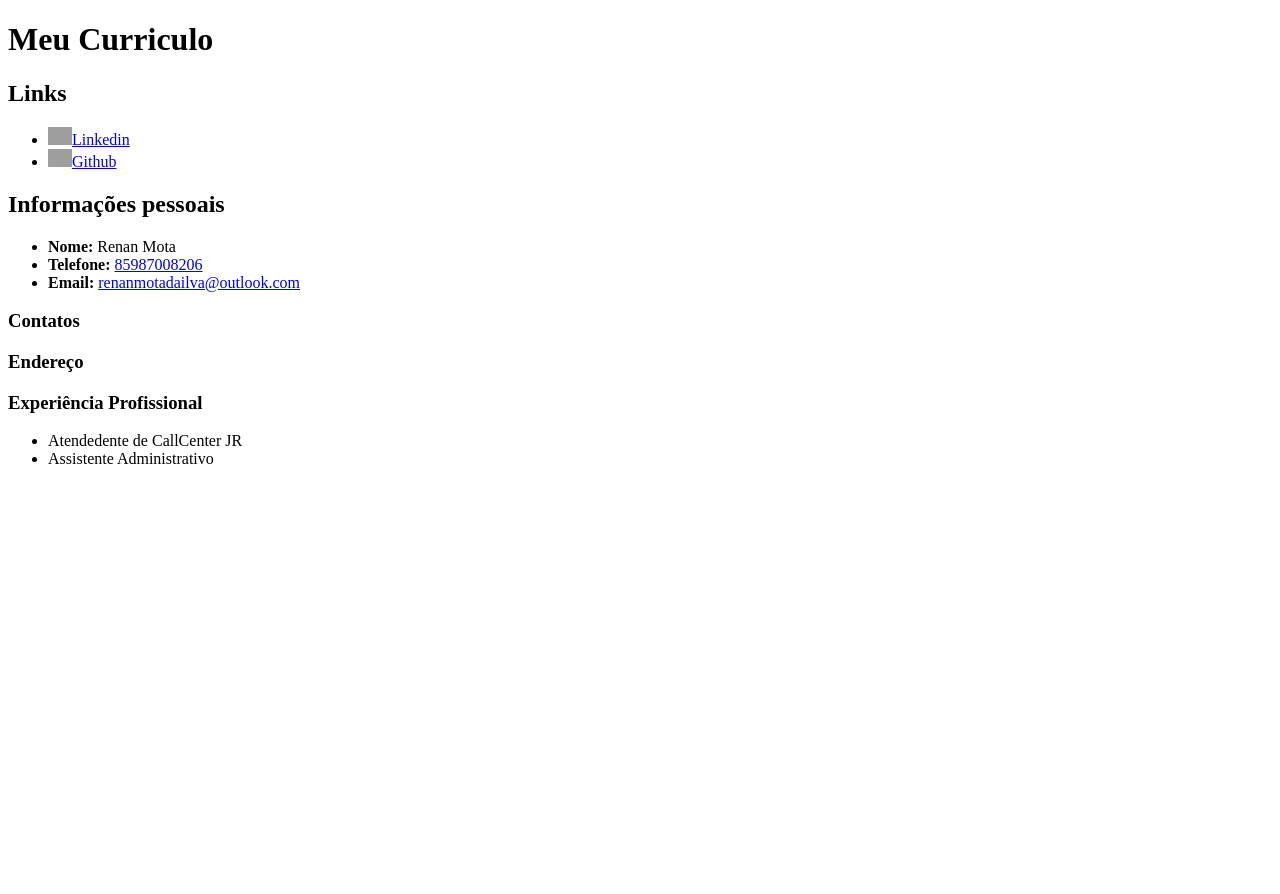
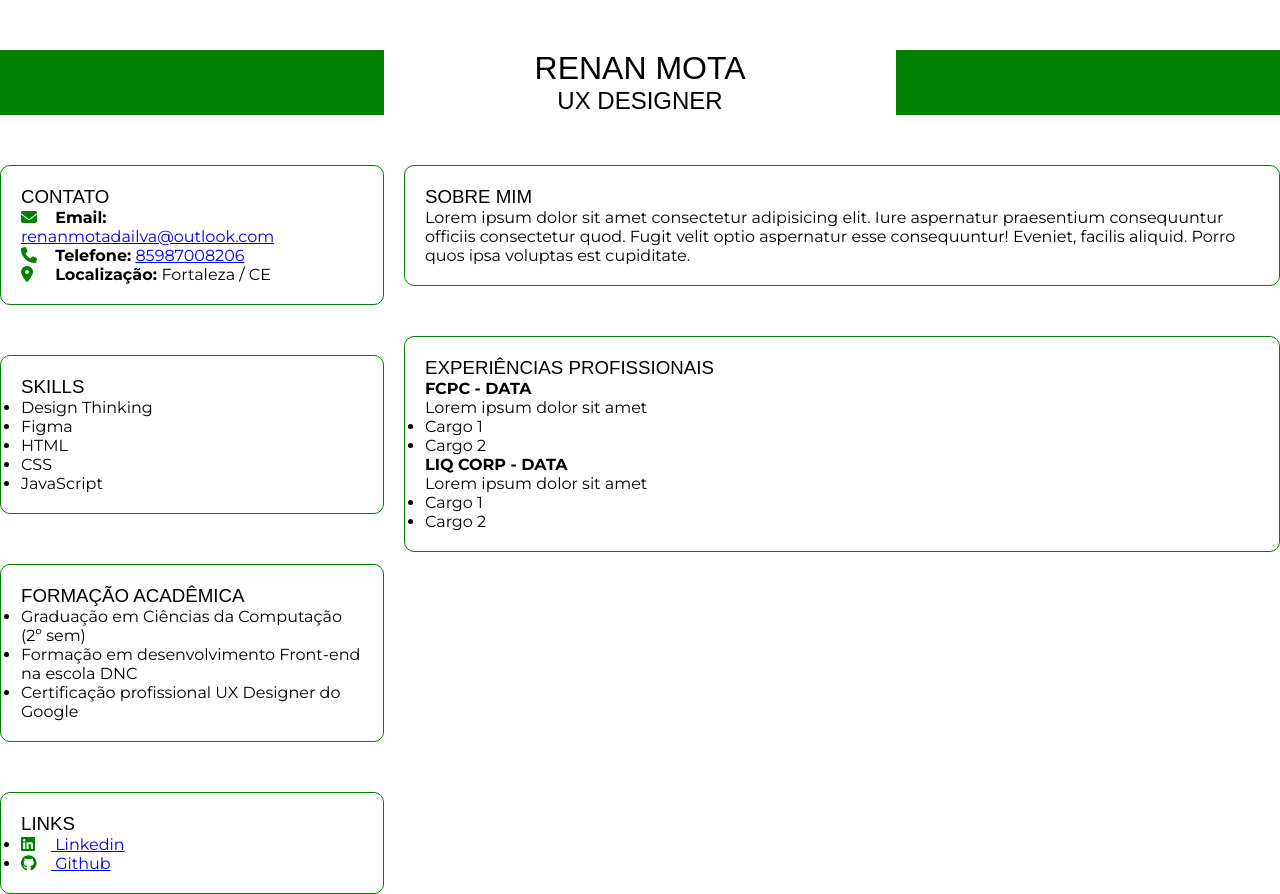
Before and after one commit to Rhanoi/Meu-Curriculo-Online, a plain HTML site: page index.html in a window 1280 px wide. Before the commit the page ends 800 px from the top, so only its background shows below. Drawn offline with Linux system fonts and the light colour scheme; grey boxes are pictures that could not be loaded; a web font is replaced by a local one.

Commit message:
terminando o conteúdo e aplicando style

```diff
--- a/index.html
+++ b/index.html
@@ -3,10 +3,13 @@
 <head>
     <meta charset="UTF-8">
     <meta name="viewport" content="width=device-width, initial-scale=1.0">
+    <script src="https://kit.fontawesome.com/79c08f42a3.js" crossorigin="anonymous"></script>
     <link rel="stylesheet" href="style.css">
     <title>Currículo Renan Mota</title>
+
 </head>
 <body>
+<!--
     <h1>Meu Curriculo</h1>
     <h2>Links</h2>
         <ul>
@@ -15,11 +18,7 @@
         </ul>
 
     <h2>Informações pessoais</h2>
-        <ul>
-            <li><b>Nome:</b> Renan Mota</li>
-            <li><b>Telefone:</b> <a href="tel:+5585987008206">85987008206</a></li>
-            <li><b>Email:</b> <a href="mailto:renanmotadailva@outlook.com">renanmotadailva@outlook.com</a></li>
-        </ul>
+
     <h3>Contatos</h3>
     <h3>Endereço</h3>
     <h3>Experiência Profissional</h3>
@@ -27,6 +26,103 @@
             <li>Atendedente de CallCenter JR</li>
             <li>Assistente Administrativo</li>
         </ul>
+-->
+    <div id="header">
+        <div id="nameAndTitle">
+            <h1>Renan Mota</h1>
+            <h2>UX Designer</h2>
+        </div>
+    </div>
+    <div id="container">
+        <div id="sidebar">
+            <div class="card">
+                <h3>Contato</h3>
+                <ul id="contactList">
+                    <li>
+                        <i class="fa-solid fa-envelope"></i>
+                        <b>Email:</b>
+                        <a href="mailto:renanmotadailva@outlook.com">renanmotadailva@outlook.com</a>
+                    </li>
+                    <li>
+                        <i class="fa-solid fa-phone"></i>
+                        <b>Telefone:</b>
+                        <a href="tel:+5585987008206">85987008206</a>
+                    </li>
+                    <li>
+                        <i class="fa-solid fa-location-dot"></i>
+                        <b>Localização: </b>Fortaleza / CE
+                    </li>
+                </ul>
+            </div>
 
+
+            <div class="card">
+                <h3>Skills</h3>
+                <ul id="skills">
+                    <li>Design Thinking</li>
+                    <li>Figma</li>
+                    <li>HTML</li>
+                    <li>CSS</li>
+                    <li>JavaScript</li>
+                </ul>
+            </div>
+
+
+            <div class="card">
+                <h3>Formação Acadêmica</h3>
+                <ul id="formacaoAcademica">
+                    <li>Graduação em Ciências da Computação (2º sem)</li>
+                    <li>Formação em desenvolvimento Front-end na escola DNC</li>
+                    <li>Certificação profissional UX Designer do Google</li>
+                </ul>
+            </div>
+
+
+            <div class="card">
+                <h3>Links</h3>
+                <ul>
+                    <li>
+                        <a href="https://www.linkedin.com/in/renanmota/" target="_blank" rel="noopener noreferrer">
+                        <i class="fa-brands fa-linkedin"></i>
+                        Linkedin</a></li>
+                    <li>
+                        <a href="https://github.com/Rhanoi" target="_blank" rel="noopener noreferrer">
+                            <i class="fa-brands fa-github"></i>
+                            Github
+                        </a>
+                        </li>
+
+                </ul>
+            </div>
+        </div>
+        <div id="content">
+            <div class="card">
+                <h3>Sobre mim</h3>
+                <p>Lorem ipsum dolor sit amet consectetur adipisicing elit. Iure aspernatur praesentium consequuntur officiis consectetur quod. Fugit velit optio aspernatur esse consequuntur! Eveniet, facilis aliquid. Porro quos ipsa voluptas est cupiditate.</p>
+            </div>
+
+
+            <div class="card">
+                <h3>Experiências Profissionais</h3>
+                <p>
+                    <b>FCPC - DATA</b><br>
+                    Lorem ipsum dolor sit amet
+
+                    <ul>
+                        <li>Cargo 1</li>
+                        <li>Cargo 2</li>
+                    </ul>
+                </p>
+                <p>
+                    <b>LIQ CORP - DATA</b><br>
+                    Lorem ipsum dolor sit amet
+                    <ul>
+                        <li>Cargo 1</li>
+                        <li>Cargo 2</li>
+                    </ul>
+                </p>
+            </div>
+        </div>
+    </div>
 </body>
 </html>
--- a/style.css
+++ b/style.css
@@ -0,0 +1,58 @@
+@import url('https://fonts.googleapis.com/css2?family=Hubballi&family=Montserrat:ital,wght@0,100..900;1,100..900&display=swap');
+
+*{
+    padding: 0;
+    margin: 0;
+
+}
+h1, h2, h3{
+    font-family: 'Hubballi', sans-serif;
+    font-weight: 400;
+    font-style: normal;
+    text-transform: uppercase;
+}
+p{
+    font-size: 16px;
+}
+.card{
+    font-family: 'Montserrat';
+    border: 1px solid green;
+    border-radius: 10px;
+    padding: 20px;
+
+}
+#container{
+    display: grid;
+    grid-template-columns: 30% auto;
+    grid-column-gap: 20px;
+
+}
+#sidebar, #content{
+    display: flex;
+    flex-direction: column;
+    row-gap: 50px;
+}
+
+/*icones*/
+
+i{
+    width:30px;
+    color: green
+}
+
+/*Cabeçalho*/
+#header{
+    background-color: green;
+    margin: 50px 0px;
+}
+#nameAndTitle{
+    background-color: white;
+    margin: 0px 30%;
+    text-align: center;
+}
+#contactList{
+    display: flex;
+    flex-direction: column;
+    list-style-type: none;
+    justify-content: center;
+}
```
